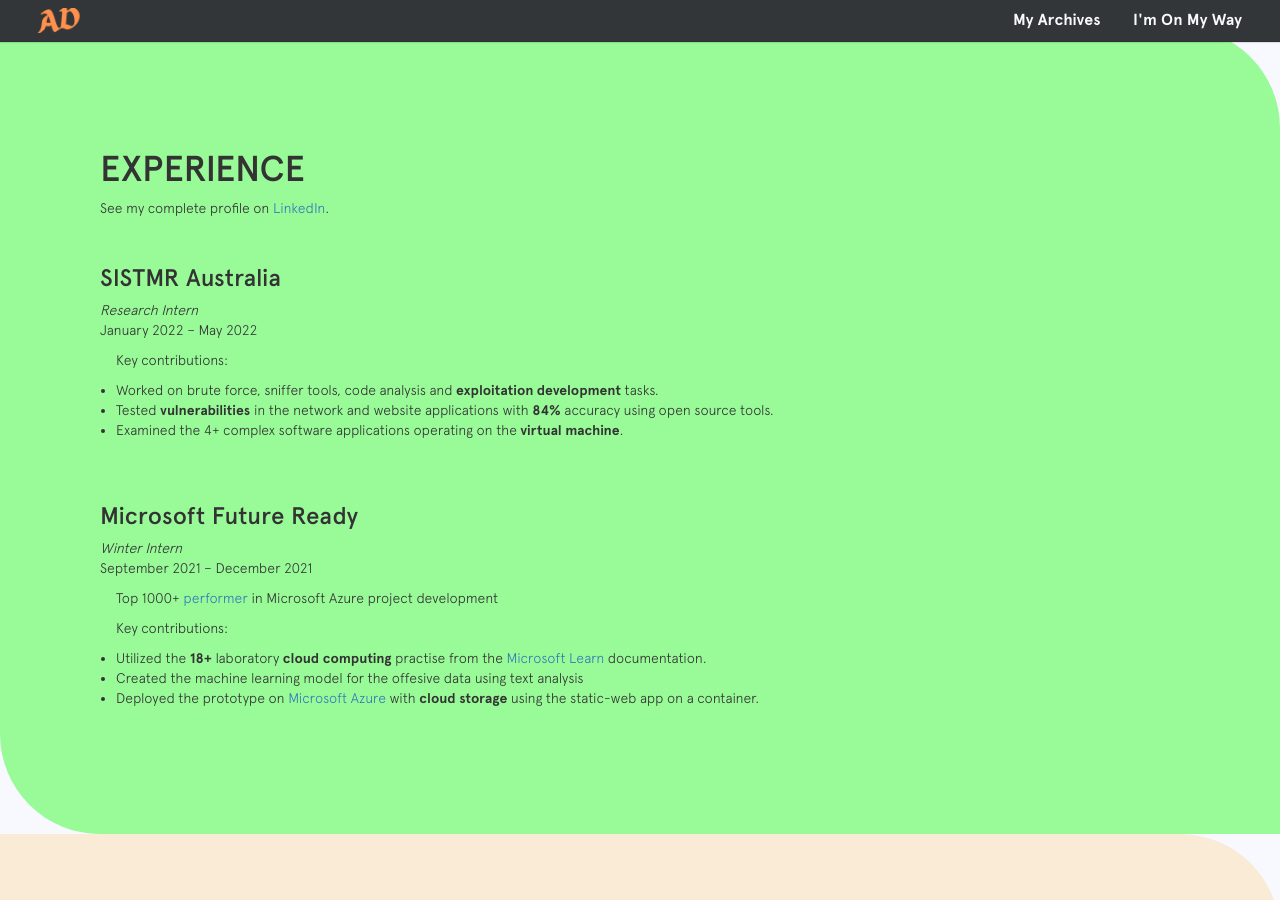
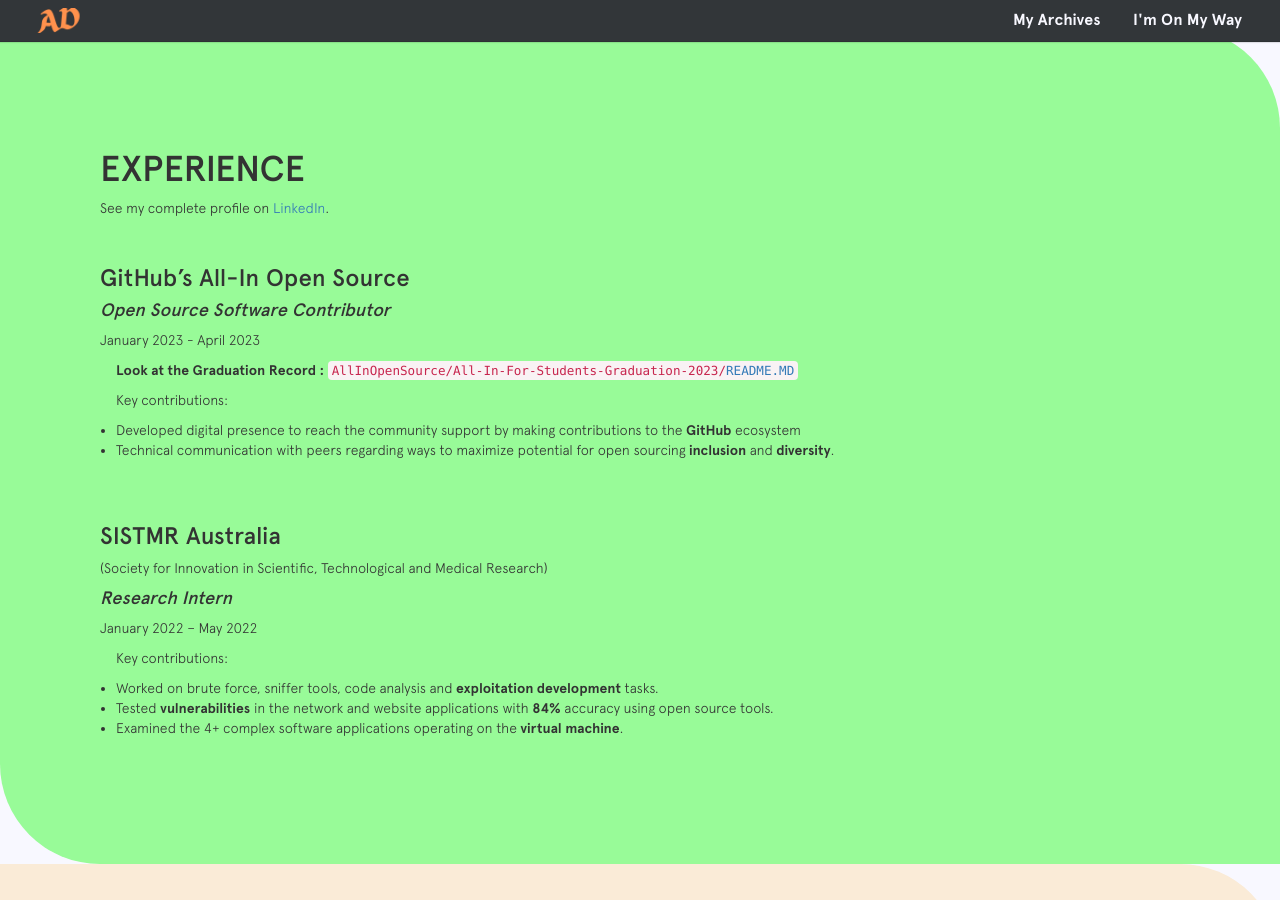
Before and after one commit to stlajay/stlajay.github.io, a Jekyll site: the page built from _pages/index.md, in a window 1280 px wide and 900 px high, scrolled down 674 px. Built offline with Jekyll 4.4.1, drawn with Linux system fonts in a browser that asks for light colours; some of the changed text lies outside the part shown.

Commit message:
update v.2.0

```diff
--- a/_pages/index.md
+++ b/_pages/index.md
@@ -112,8 +112,25 @@
  <!-- Job 2 -->
  <section class="job-item">
     <div class="job-details">
+        <h3>GitHub’s All-In Open Source</h3>
+        <h4><i>Open Source Software Contributor</i></h4>
+        <p>January 2023 - April 2023</p>
+    </div>
+    <div class="job-summary">
+        <p><b>Look at the Graduation Record : </b> <code>AllInOpenSource/All-In-For-Students-Graduation-2023/<a href="https://github.com/AllInOpenSource/All-In-For-Students-Graduation-2023" target="_blank">README.MD</a> </code></p>
+        <p>Key contributions:</p>
+        <ul class="job_list">
+        <li>Developed digital presence to reach the community support by making contributions to the <b>GitHub</b> ecosystem</li>
+        <li>Technical communication with peers regarding ways to maximize potential for open sourcing <b>inclusion</b> and <b>diversity</b>.</li>
+        </ul>
+    </div>
+ </section>
+ <!-- Job 3 -->
+ <section class="job-item">
+    <div class="job-details">
         <h3>SISTMR Australia</h3>
-        <i>Research Intern</i>
+        <p>(Society for Innovation in Scientific, Technological and Medical Research)</p>
+        <h4><i>Research Intern</i></h4>
         <p>January 2022 – May 2022</p>
     </div>
     <div class="job-summary">
@@ -141,7 +158,7 @@
         <li>Deployed the prototype on <a href="https://azure.microsoft.com/en-in/products/app-service/web/">Microsoft Azure</a> with <b>cloud storage</b> using the static-web app on a container.</li>
         </ul>
     </div>
- </section>
+ </section>-->
 </div>
 </section>
 
```
Also changed, not shown: other parts of _pages/index.md (+1 -1 lines), _posts/2023-04-30-AllIn.markdown (+10 -2 lines), Gemfile.lock.
